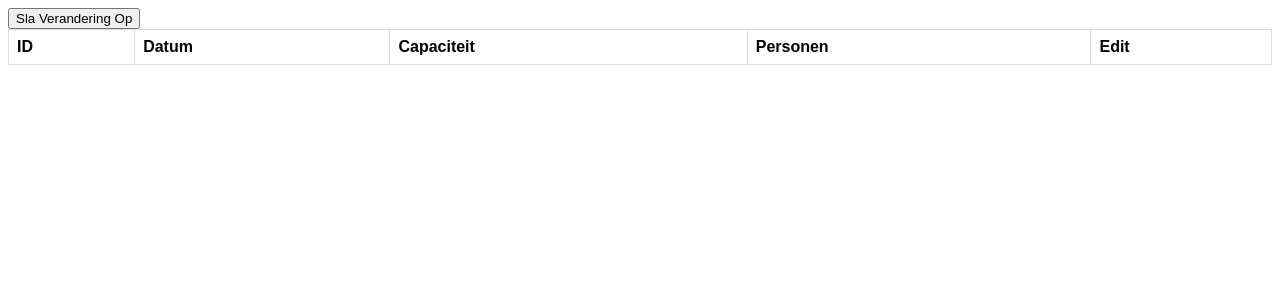
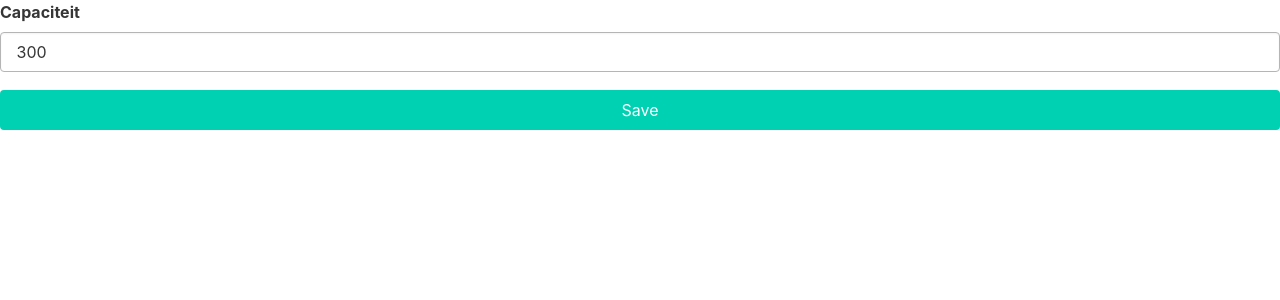
Before and after one commit to Priy4s/CLE2, a PHP site: page /admin_page/capacity_edit.php?id=1 in a window 1280 px wide. Shown: the top 300 px of the page. Run offline with PHP 8.4, Linux system fonts and the light colour scheme; data comes from the database, SQL or seed files in the repository; data that the repository does not hold is empty.

Commit message:
capacity edit gemaakt
capacity view terug knop

```diff
--- a/admin_page/capacity_edit.php
+++ b/admin_page/capacity_edit.php
@@ -1,45 +1,51 @@
 <?php
 session_start();
 
-//         Gegevens voor de connectie
-$host       = 'localhost';
-$username   = 'root';
-$password   = '';
-$database   = 'cle_2';
+/** @var $db */
+require_once "../includes/database.php";
 
-//         Verbinding met de database en foutafhandeling. Als verbinding niet gelukt is, wordt
-//         "or die" uitgevoerd. Deze stopt de code en toont de
-//         foutmelding op het scherm
-$db = mysqli_connect($host, $username, $password, $database)
-or die('Error: '.mysqli_connect_error());
+//Retrieve the GET parameter from the 'Super global'
+$capacityId = mysqli_escape_string($db, $_GET['id']);
 
-//$query = "SELECT * FROM day_capacities";
+//Get the record from the database result
+$query = "SELECT * FROM day_capacities WHERE id = '$capacityId'";
+$result = mysqli_query($db, $query)
+or die ('Error: ' . $query);
 
-$query = "
-    SELECT c.id, c.capacity, r.date, SUM(r.people) as total_people
-    FROM cle_2.reservations r
-    JOIN cle_2.day_capacities c ON r.date = c.date
-    GROUP BY r.date
-";
+//If the monster doesn't exist, redirect back to the read page
+//if (mysqli_num_rows($result) != 1) {
+//    header('Location: read.php');
+//    exit;
+//}
 
-$result = mysqli_query($db, $query)
-or die('Error '.mysqli_error($db).' with query '.$query);
+//Transform the row in the DB table to a PHP array
+$dayCapacity = mysqli_fetch_assoc($result);
 
-//         Er wordt een nieuwe array gemaakt waarin alle
-//         rijen uit de db komen. In dit geval is een rij een album.
-$dayCapacities = [];
-//         mysqli_fetch_assoc haalt een rij uit de db en zet deze om naar
-//         een associatieve array. De namen van de index corresponderen met de
-//         kolomnamen (velden) van de tabel
-//         Als er geen rijen meer zijn in het resultaat geeft mysqli_fetch_assoc
-//         'false' terug en stopt de while loop.
-while($row = mysqli_fetch_assoc($result))
-{
-//         Elke rij wordt aan de array 'daycapacities' toegevoegd.
-    $dayCapacities[] = $row;
+//Check if Post isset
+if (isset($_POST['submit'])) {
+
+    //Postback with the data showed to the user, first retrieve data from 'Super global'
+    $capacity = mysqli_escape_string($db, $_POST["capacity"]);
+
+    $errors = [];
+
+    if (empty($capacity)) {
+        $errors['capacity'] = "Vul een capaciteit in";
+    }
+
+    //If everything is filled in send data to database and send user to detail page.
+    if (empty($errors)) {
+        $query = "UPDATE day_capacities
+        SET capacity = '$capacity'
+        WHERE id = '$capacityId'";
+        mysqli_query($db, $query);
+        header('Location: capacity_view.php?' );
+    }
 }
+//Close connection
+mysqli_close($db);
+?>
 
-?>
 <!doctype html>
 <html lang="en">
 <head>
@@ -47,62 +53,29 @@ while($row = mysqli_fetch_assoc($result))
     <meta name="viewport"
           content="width=device-width, user-scalable=no, initial-scale=1.0, maximum-scale=1.0, minimum-scale=1.0">
     <meta http-equiv="X-UA-Compatible" content="ie=edge">
-    <title>Day Capacity List</title>
-    <style>
-        table {
-            font-family: arial, sans-serif;
-            border-collapse: collapse;
-            width: 100%;
-        }
-
-        td, th {
-            border: 1px solid #dddddd;
-            text-align: left;
-            padding: 8px;
-        }
-
-        tr:nth-child(even) {
-            background-color: #dddddd;
-        }
-    </style>
+    <link rel="stylesheet" href="https://cdnjs.cloudflare.com/ajax/libs/font-awesome/6.2.1/css/all.min.css"/>
+    <link rel="stylesheet" href="https://cdn.jsdelivr.net/npm/bulma@0.9.4/css/bulma.min.css">
+    <title>Document</title>
 </head>
 <body>
-<table>
-    <thead>
-    <tr>
-        <th>ID</th>
-        <th>Datum</th>
-        <th>Capaciteit</th>
-        <th>Personen</th>
-        <th>Edit</th>
-    </tr>
-    </thead>
-    <tbody>
-    <?php
-    // $daycapacities wordt doorlopen met een foreach loop en zo kunnen de onderdelen
-    // getoond worden.
-    foreach ($dayCapacities as $dayCapacity) { ?>
-        <tr>
-            <td><?= isset($dayCapacity['id']) ? $dayCapacity['id'] : '' ?></td>
-            <td><?= isset($dayCapacity['date']) ? $dayCapacity['date'] : '' ?></td>
-            <td><?= isset($dayCapacity['capacity']) ? $dayCapacity['capacity'] : '' ?></td>
-            <td><?= isset($dayCapacity['total_people']) ? $dayCapacity['total_people'] : '' ?></td>
-            <td><a href="capacity_edit.php?id=<?= isset($dayCapacity['id']) ? $dayCapacity['id'] : '' ?>">Edit</a></td>
-        </tr>
-        <?php
-    }
-    mysqli_close($db);
-    ?>
-    <!-- Buttons -->
-    <div class="field is-horizontal">
-        <div class="field-label is-normal"></div>
-        <div class="field-body">
-            <button class="button is-link is-fullwidth" type="submit" name="edit">Sla Verandering Op</button>
+    <form action="" method="post">
+        <!--Field for capacity-->
+        <div class="field">
+            <label class="label" for="name">Capaciteit</label>
+            <div class="control">
+                <input class="input" id="name" placeholder="capacity" type="text" name="capacity" value=" <?= htmlentities($dayCapacity['capacity']) ?>">
+                <span class="help is-danger">
+                    <?= $errors['capacity'] ?? '' ?>
+                </span>
+            </div>
         </div>
-    </div>
+
+        <div class="field is-centered">
+            <div class="field-label is-normal"></div>
+            <div class="field-body">
+                <button class="button is-primary is-fullwidth" type="submit" name="submit">Save</button>
+            </div>
+        </div>
     </form>
-
-    </tbody>
-</table>
 </body>
 </html>
--- a/admin_page/reservation_edit.php
+++ b/admin_page/reservation_edit.php
@@ -1,5 +1,6 @@
 <?php
 session_start();
+
 $host = 'localhost';
 $username = 'root';
 $password = '';
```
Also changed, not shown: admin_page/capacity_view.php (+8 -0 lines).
